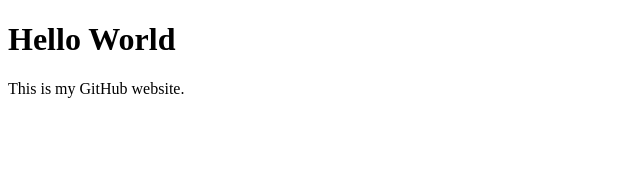
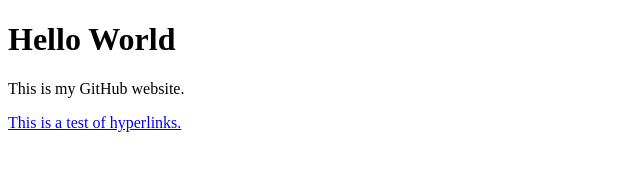
Before and after one commit to connordlw/connordlw.github.io, a plain HTML site: page index.html in a window 1280 px wide. Shown: the whole page, without its empty margins (0-640 px from the left). Drawn offline with Linux system fonts and the light colour scheme.

Commit message:
Update index.html

```diff
--- a/index.html
+++ b/index.html
@@ -6,6 +6,8 @@
 <h1> Hello World</h1>
 
 <p> This is my GitHub website. </p>
+
+  <a href = "https://www.youtube.com/"> This is a test of hyperlinks. </a>
 </body>
 
 </html>
```
